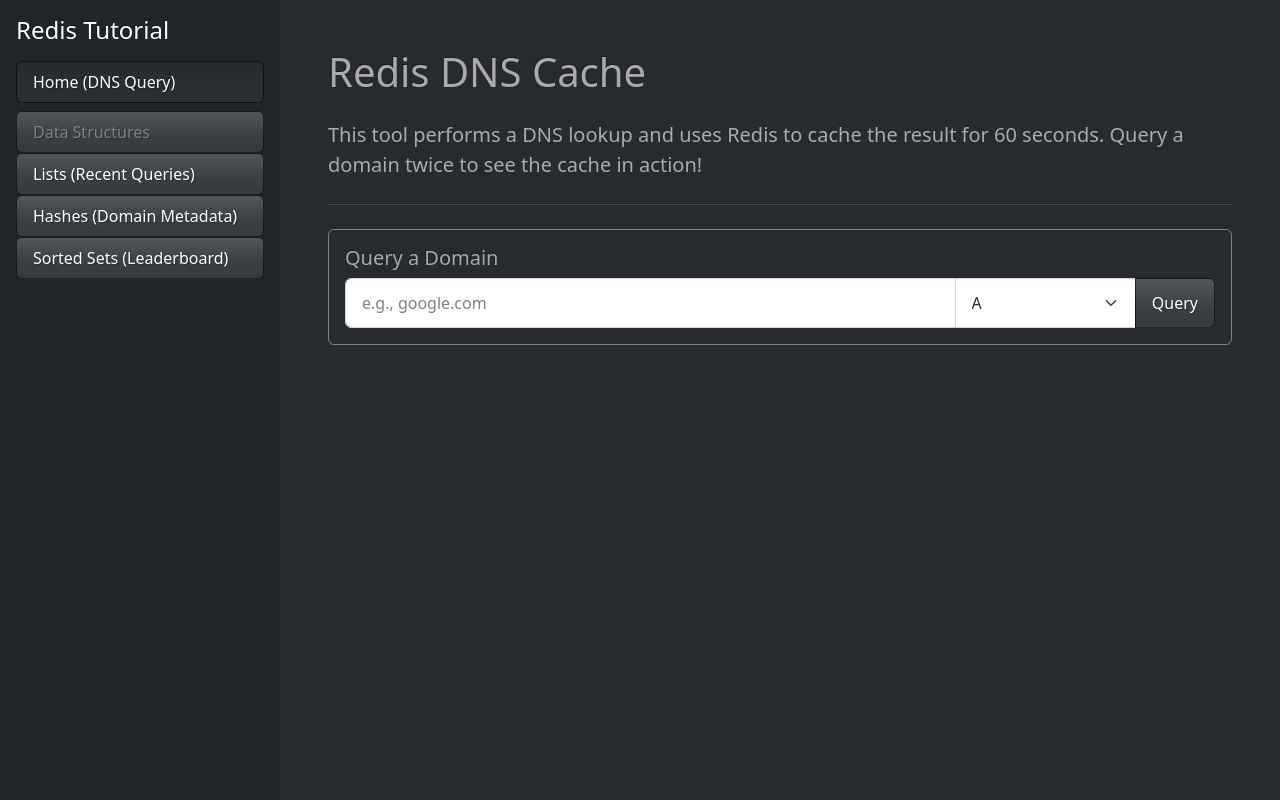
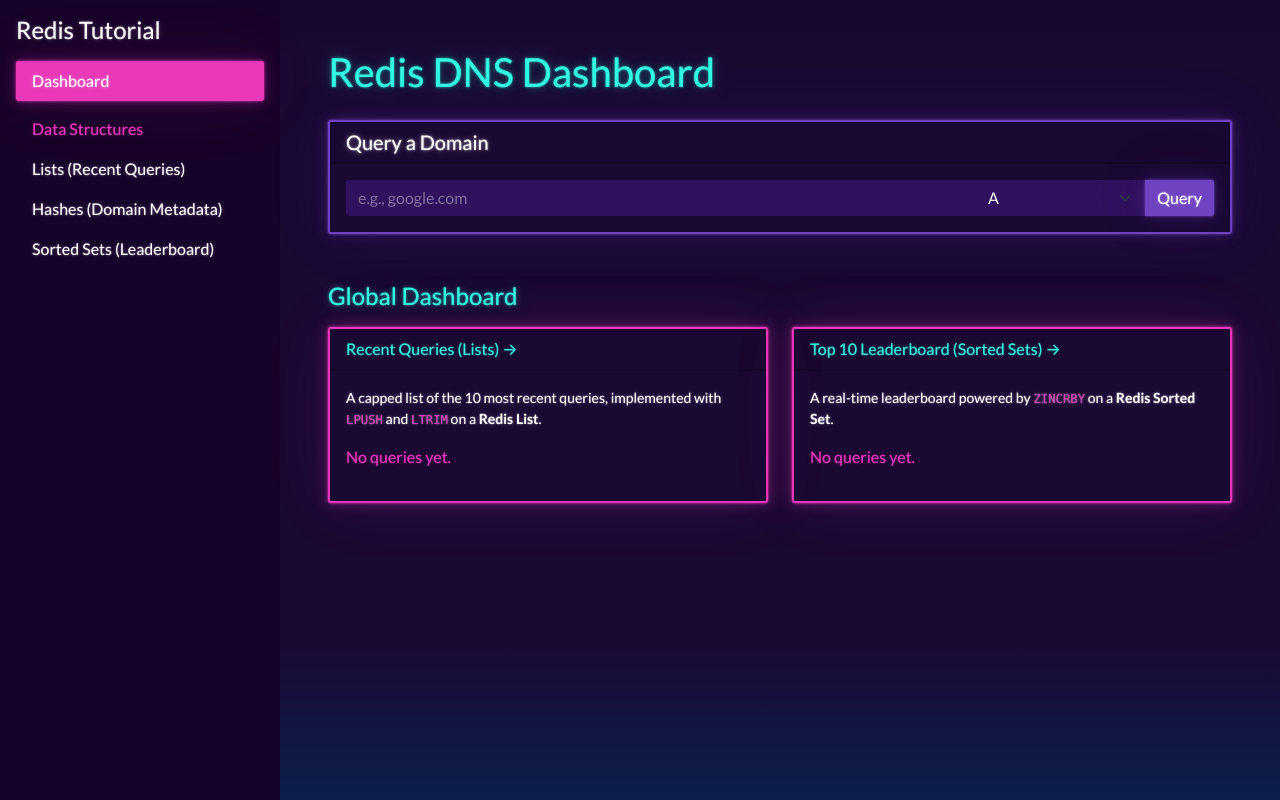
Before and after one commit to ramees-kr/redis-with-dns, a Flask app: page / in a window 1280 px wide. Run offline with Flask 3, Linux system fonts and the light colour scheme; some libraries are stand-ins or nearby versions.

Commit message:
Redesign home page as Redis DNS dashboard
The home page is now a full dashboard, displaying query results, domain metadata, cache inspector, recent queries, and a leaderboard. The backend logic in app.py was refactored to provide all necessary context for these widgets, and the home.html template was extensively updated to present the new dashboard layout. The layout.html was also updated to use a dark theme and improved sidebar styling.

```diff
--- a/app.py
+++ b/app.py
@@ -18,19 +18,18 @@
 @app.route('/', methods=['GET', 'POST'])
 def home():
     """
-    Renders the Home page and handles the form submission.
+    Renders the Home page, which is now a full dashboard.
     """
-    # This context dict will hold all variables for the template
     context = {}
     context['active_page'] = 'home'
 
+    # --- Part 1: Handle Query (if it's a POST) ---
     if request.method == 'POST':
-        # 1. Get the domain from the form
         domain_name = request.form.get('domain')
         record_type = request.form.get('record_type', 'A').strip()
 
         if domain_name:
-            # records will be a list of IPs or an {"error": ...} dict
+            # Run the DNS lookup
             records, ttl, status, duration = get_dns_lookup(domain_name, record_type)
 
             # 1. Broaden is_success check
@@ -40,8 +39,9 @@
             is_negative = 'negative' in status
             from_cache = 'hit' in status
 
+            # Add query results to context
             context['domain'] = domain_name
-            context['records'] = records # Pass the list or dict to the template
+            context['records'] = records
             context['ttl'] = ttl
             context['status'] = status
             context['duration'] = f"{duration:.2f}"
@@ -49,12 +49,12 @@
             context['is_negative'] = is_negative
             context['from_cache'] = from_cache
 
+            # Run analytics logic if the query wasn't an error
             if r and is_success:
                 log_entry = f"{domain_name} ({record_type})"
                 r.lpush(RECENT_QUERIES_KEY, log_entry)
                 r.ltrim(RECENT_QUERIES_KEY, 0, MAX_RECENT_QUERIES - 1)
 
-                # Metadata and Popularity are still domain-based
                 hash_key = f"{META_KEY_PREFIX}{domain_name}"
                 r.hincrby(hash_key, 'hit_count', 1)
                 current_timestamp = time.strftime('%Y-%m-%d %H:%M:%S UTC', time.gmtime())
@@ -62,8 +62,52 @@
 
                 r.zincrby(POPULARITY_KEY, 1, domain_name)
 
+            # --- Fetch domain-specific dashboard widgets ---
+
+            # 1. Fetch Metadata (for the Metadata Box)
+            meta_key = f"{META_KEY_PREFIX}{domain_name}"
+            context['meta_key'] = meta_key
+            context['metadata'] = r.hgetall(meta_key) if r else {}
+
+            # 2. Fetch Core Cache Inspector Data
+            cached_records_data = []
+            if r:
+                scan_pattern = f"dns:cache:{domain_name}:*"
+                keys_found = list(r.scan_iter(match=scan_pattern))
+
+                if keys_found:
+                    pipe = r.pipeline()
+                    for key in keys_found:
+                        pipe.hgetall(key)
+                        pipe.ttl(key)
+                    results = pipe.execute()
+
+                    for i, key in enumerate(keys_found):
+                        data = results[i * 2]
+                        ttl = results[i * 2 + 1]
+                        try:
+                            data = data if isinstance(data, dict) else {}
+                            data['records_list'] = json.loads(data.get('records', '[]'))
+                        except (json.JSONDecodeError, TypeError) as e:
+                            data['records_list'] = [f"Error parsing JSON: {e}"]
+                        cached_records_data.append({'key': key, 'data': data, 'ttl': ttl})
+
+            context['cached_records_data'] = cached_records_data
+
+    # --- Part 2: Fetch Global Dashboard Widgets (always) ---
+    if r:
+        # 1. Fetch Recent Queries (for Lists Box)
+        context['recent_queries'] = r.lrange(RECENT_QUERIES_KEY, 0, -1)
+
+        # 2. Fetch Leaderboard (for Sorted Sets Box)
+        context['leaderboard'] = r.zrevrange(POPULARITY_KEY, 0, 9, withscores=True)
+        context['leaderboard_key'] = POPULARITY_KEY
+    else:
+        context['recent_queries'] = []
+        context['leaderboard'] = []
+        context['leaderboard_key'] = POPULARITY_KEY # Still need key for template
+
     return render_template('home.html', **context)
-
 
 @app.route('/feature/lists')
 def feature_lists():
--- a/templates/home.html
+++ b/templates/home.html
@@ -1,17 +1,12 @@
-{% extends "layout.html" %} {% block content %}
+{% extends "layout.html" %}
+{% block content %}
 
-<h1 class="mb-4">Redis DNS Cache</h1>
-<p class="lead">
-  This tool performs a DNS lookup and uses Redis to cache the result for 60
-  seconds. Query a domain twice to see the cache in action!
-</p>
-
-<hr class="my-4" />
-
-<div class="card bg-dark border-secondary mb-4">
+<h1 class="mb-4">Redis DNS Dashboard</h1>
+<div class="card border-primary mb-4">
+  <div class="card-header">
+    <h5 class="card-title mb-0">Query a Domain</h5>
+  </div>
   <div class="card-body">
-    <h5 class="card-title">Query a Domain</h5>
-
     <form method="POST" action="/">
       <div class="input-group">
         <input
@@ -36,18 +31,19 @@
 </div>
 
 {% if domain %}
-<div class="card bg-dark border-secondary">
+  <h2 class="h4 mt-5 mb-3">Results for: <strong class="text-primary">{{ domain }}</strong></h2>
+
+  <div class="row g-4">
+    <div class="col-lg-6">
+      <div class="card border-secondary h-100">
         <div class="card-header">
-    Result for: <strong class="text-info">{{ domain }}</strong>
+          Query Result
         </div>
         <div class="card-body">
-    {% if status == 'hit' %}
-    <span class="badge text-bg-success fs-6 mb-2">Cache Hit</span>
-    {% else %}
-    <span class="badge text-bg-warning fs-6 mb-2">Cache Miss</span>
-    {% endif %}
-
-<table class="table table-dark table-striped-columns mt-3">
+          <p class="card-text small">
+            Results are cached in a <strong>Redis Hash</strong> with a dynamic TTL. Negative lookups are cached as <strong>Strings</strong>.
+          </p>
+          <table class="table table-striped-columns">
             <tbody>
               <tr>
                 {% if records.error %}
@@ -62,29 +58,26 @@
                   </td>
                 {% endif %}
               </tr>
-
               <tr>
                 <td><strong>Cache Key:</strong></td>
                 {% if is_negative %}
-        <td><code>dns:nx:{{ domain }}:{{ record_type }}</code> (String)</td>
+                  <td><code>dns:nx:{{ domain }}:{{ record_type }}</code></td>
                 {% else %}
-        <td><code>dns:cache:{{ domain }}:{{ record_type }}</code> (Hash)</td>
+                  <td><code>dns:cache:{{ domain }}:{{ record_type }}</code></td>
                 {% endif %}
               </tr>
-
               <tr>
                 <td><strong>TTL Remaining:</strong></td>
                 <td>{{ ttl }} seconds</td>
               </tr>
-
               <tr>
                 <td><strong>Lookup Time:</strong></td>
                 <td>
                   <strong>{{ duration }} ms</strong>
                   {% if from_cache %}
-        <span class="text-success">(Fetched from Redis Cache)</span>
+                    <span class="text-success small">(From Cache)</span>
                   {% else %}
-        <span class="text-warning">(Fetched from Live DNS)</span>
+                    <span class="text-warning small">(Live DNS)</span>
                   {% endif %}
                 </td>
               </tr>
@@ -92,4 +85,158 @@
           </table>
         </div>
       </div>
-{% endif %} {% endblock %}
+    </div>
+
+    <div class="col-lg-6">
+      <div class="card border-secondary h-100">
+        <div class="card-header">
+          <a href="/feature/hashes" class="text-decoration-none">
+            Domain Metadata (Hashes) &rarr;
+          </a>
+        </div>
+        <div class="card-body">
+          <p class="card-text small">
+            Metadata is stored in a <strong>Redis Hash</strong> and updated with atomic <code>HINCRBY</code> commands.
+          </p>
+          {% if metadata %}
+            <table class="table table-striped-columns">
+              <thead>
+                <tr>
+                  <th>Field</th>
+                  <th>Value</th>
+                </tr>
+              </thead>
+              <tbody>
+                {% for field, value in metadata.items() %}
+                <tr>
+                  <td><code>{{ field }}</code></td>
+                  <td><code>{{ value }}</code></td>
+                </tr>
+                {% endfor %}
+              </tbody>
+            </table>
+          {% else %}
+            <p class="text-secondary">No metadata found.</p>
+          {% endif %}
+        </div>
+      </div>
+    </div>
+
+    <div class="col-12">
+      <div class="card border-secondary">
+        <div class="card-header">
+          <a href="/feature/hashes" class="text-decoration-none">
+            Core Cache Inspector (Hashes + SCAN) &rarr;
+          </a>
+        </div>
+        <div class="card-body">
+          <p class="card-text small">
+            All cache entries for this domain, found using the production-safe <code>SCAN</code> command.
+          </p>
+          {% if cached_records_data %}
+            <div class="row g-3">
+              {% for item in cached_records_data %}
+              <div class="col-md-6">
+                <div class="card">
+                  <div class="card-header small">
+                    <strong>Key:</strong> <code>{{ item.key }}</code>
+                    <span class="badge text-bg-info float-end">TTL: {{ item.ttl }}s</span>
+                  </div>
+                  <ul class="list-group list-group-flush small">
+                    <li class="list-group-item"><strong>Type:</strong> {{ item.data.record_type }}</li>
+                    <li class="list-group-item"><strong>Fetched:</strong> {{ item.data.fetched_at }}</li>
+                    <li class="list-group-item">
+                      <strong>Records:</strong>
+                      <ul class="list-unstyled mb-0 ps-3">
+                        {% for record in item.data.records_list %}
+                          <li><code>{{ record }}</code></li>
+                        {% else %}
+                          <li class="text-secondary"><em>(No records)</em></li>
+                        {% endfor %}
+                      </ul>
+                    </li>
+                  </ul>
+                </div>
+              </div>
+              {% endfor %}
+            </div>
+          {% else %}
+            <p class="text-secondary">No core cache entries found for this domain.</p>
+          {% endif %}
+        </div>
+      </div>
+    </div>
+  </div>
+{% endif %}
+
+<h2 class="h4 mt-5 mb-3">Global Dashboard</h2>
+<div class="row g-4">
+
+  <div class="col-lg-6">
+    <div class="card border-secondary h-100">
+      <div class="card-header">
+        <a href="/feature/lists" class="text-decoration-none">
+          Recent Queries (Lists) &rarr;
+        </a>
+      </div>
+      <div class="card-body">
+        <p class="card-text small">
+          A capped list of the 10 most recent queries, implemented with <code>LPUSH</code> and <code>LTRIM</code> on a <strong>Redis List</strong>.
+        </p>
+        {% if recent_queries %}
+          <ul class="list-group list-group-flush">
+            {% for query in recent_queries %}
+            <li class="list-group-item">
+              {% if loop.index == 1 %}
+                <span class="badge text-bg-primary me-2">NEW</span>
+              {% endif %}
+              {{ query }}
+            </li>
+            {% endfor %}
+          </ul>
+        {% else %}
+          <p class="text-secondary">No queries yet.</p>
+        {% endif %}
+      </div>
+    </div>
+  </div>
+
+  <div class="col-lg-6">
+    <div class="card border-secondary h-100">
+      <div class="card-header">
+        <a href="/feature/zsets" class="text-decoration-none">
+          Top 10 Leaderboard (Sorted Sets) &rarr;
+        </a>
+      </div>
+      <div class="card-body">
+        <p class="card-text small">
+          A real-time leaderboard powered by <code>ZINCRBY</code> on a <strong>Redis Sorted Set</strong>.
+        </p>
+        {% if leaderboard %}
+          <table class="table table-striped-columns">
+            <thead>
+              <tr>
+                <th>Rank</th>
+                <th>Domain</th>
+                <th>Score</th>
+              </tr>
+            </thead>
+            <tbody>
+              {% for domain, score in leaderboard %}
+              <tr>
+                <td><strong>#{{ loop.index }}</strong></td>
+                <td><code>{{ domain }}</code></td>
+                <td>{{ score|int }}</td>
+              </tr>
+              {% endfor %}
+            </tbody>
+          </table>
+        {% else %}
+          <p class="text-secondary">No queries yet.</p>
+        {% endif %}
+      </div>
+    </div>
+  </div>
+</div>
+
+{% endblock %}
--- a/templates/layout.html
+++ b/templates/layout.html
@@ -1,12 +1,12 @@
 <!DOCTYPE html>
-<html lang="en" data-bs-theme="light">
+<html lang="en" data-bs-theme="dark">
   <head>
     <meta charset="utf-8" />
     <meta name="viewport" content="width=device-width, initial-scale=1" />
     <title>Redis DNS Tutorial</title>
 
     <link
-      href="https://cdn.jsdelivr.net/npm/bootswatch@5.3.3/dist/slate/bootstrap.min.css"
+      href="https://cdn.jsdelivr.net/npm/bootswatch@5.3.3/dist/vapor/bootstrap.min.css"
       rel="stylesheet"
     />
 
@@ -19,7 +19,8 @@
       .sidebar {
         width: 280px;
         flex-shrink: 0;
-        background: #212529;
+        /* Use theme's dark background */
+        background: var(--bs-dark);
       }
       .content {
         flex-grow: 1;
@@ -28,7 +29,7 @@
     </style>
   </head>
   <body>
-    <div class="sidebar p-3">
+    <div class="sidebar p-3 bg-dark">
       <h4 class="text-white mb-3">Redis Tutorial</h4>
       <ul class="nav nav-pills flex-column">
         <li class="nav-item">
@@ -36,7 +37,7 @@
             href="/"
             class="nav-link text-white {% if active_page == 'home' %}active{% endif %}"
           >
-            Home (DNS Query)
+            Dashboard
           </a>
         </li>
         <li class="nav-item mt-2">
```
Lines whose indentation alone changed are shown as unchanged.
